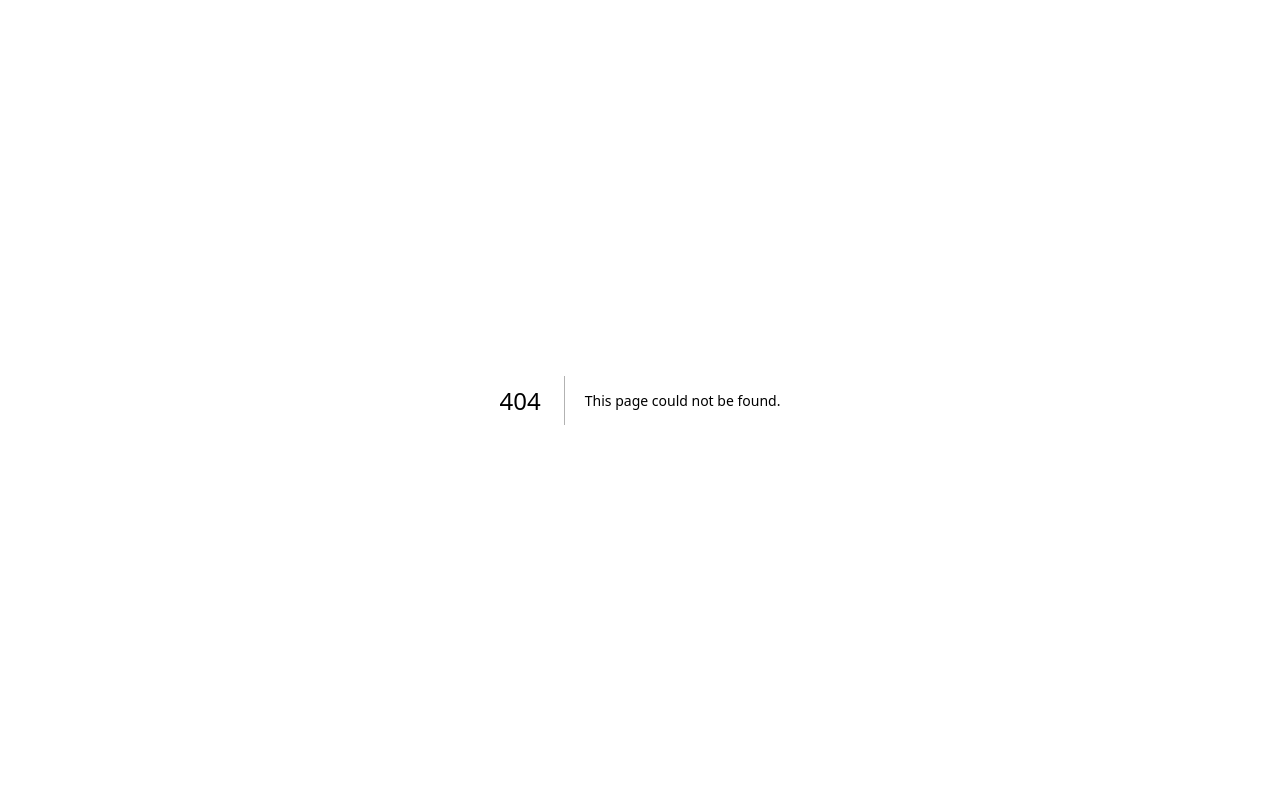
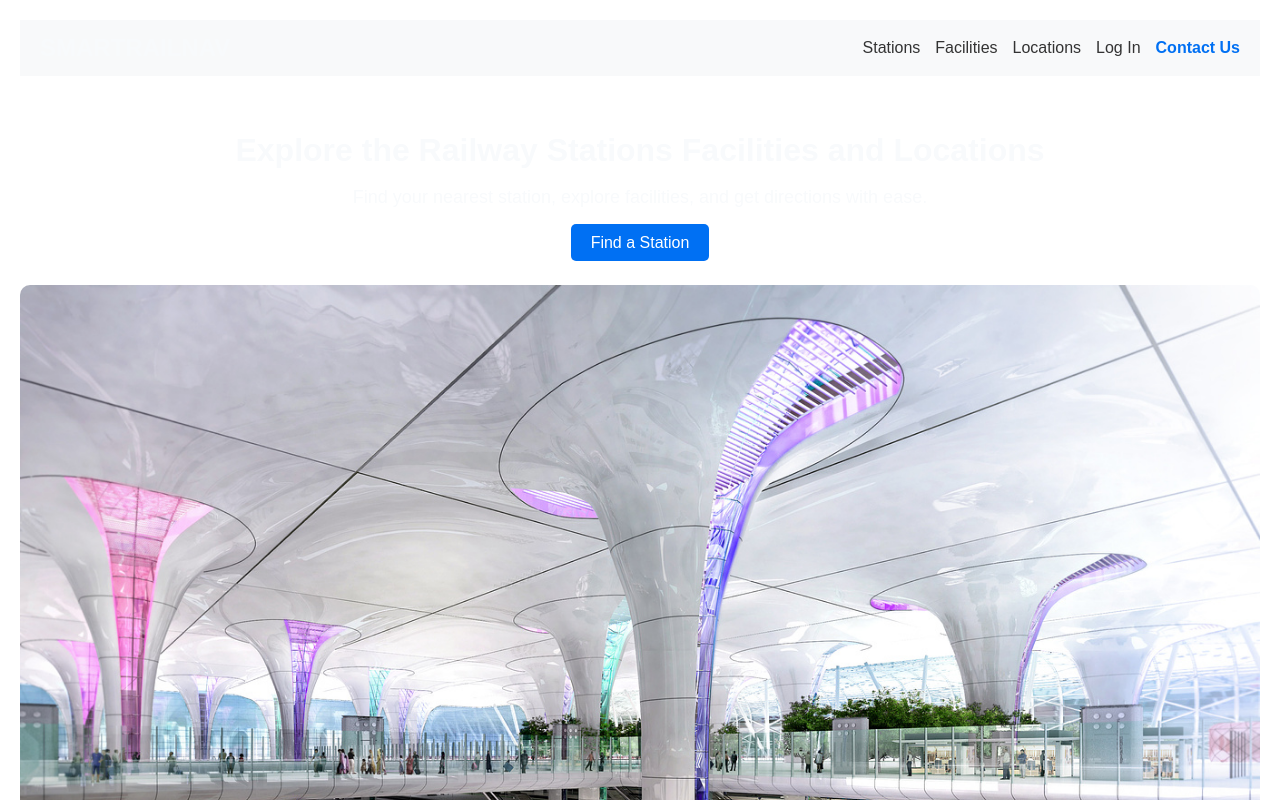
Before and after one commit to SriSruthi-T/rail4-app, a Next.js app: page / in a window 1280 px wide. Before the commit this address had no page. Shown: the top 800 px of the page. Built offline with nearby package versions, Linux system fonts and the light colour scheme.

Commit message:
rail4-app

```diff
--- /dev/null
+++ b/src/pages/index.js
@@ -0,0 +1,48 @@
+// pages/index.js
+import Image from 'next/image';
+import Link from 'next/link';
+
+export default function Home() {
+  return (
+    <div style={styles.page}>
+      <header style={styles.header}>
+        <div style={styles.navContainer}>
+          <div style={styles.logo}>SMARTRAILNAV</div>
+          <nav style={styles.nav}>
+            <Link href="/stations" style={styles.navLink}>Stations</Link>
+             <Link href="/facilities" style={styles.navLink}>Facilities</Link>
+             <Link href="/locations" style={styles.navLink}>Locations</Link>
+             <Link href="/login" style={styles.navLink}>Log In</Link>
+             <a href="#contact" style={styles.ctaNav}>Contact Us</a>
+          </nav>
+
+        </div>
+      </header>
+
+      <main style={styles.main}>
+        <h1 style={styles.title}>Explore the Railway Stations Facilities and Locations</h1>
+        <p style={styles.subtitle}>Find your nearest station, explore facilities, and get directions with ease.</p>
+        <Link href="/stations" style={styles.button}>Find a Station</Link>
+        <div style={styles.imageWrapper}>
+          <Image src="/rail4.jpg" alt="Train Station" width={1000} height={500} style={styles.image} />
+        </div>
+      </main>
+    </div>
+  );
+}
+
+const styles = {
+  page: { fontFamily: 'Arial, sans-serif', padding: 20 },
+  header: { backgroundColor: '#f8f9fa', padding: '10px 0' },
+  navContainer: { display: 'flex', justifyContent: 'space-between', alignItems: 'center' },
+  logo: { fontSize: 24, fontWeight: 'bold', marginLeft: 20 },
+  nav: { display: 'flex', gap: '15px', marginRight: 20 },
+  navLink: { textDecoration: 'none', color: '#333' },
+  ctaNav: { textDecoration: 'none', color: '#0070f3', fontWeight: 'bold' },
+  main: { textAlign: 'center', marginTop: 50 },
+  title: { fontSize: 32, fontWeight: 'bold' },
+  subtitle: { fontSize: 18, margin: '10px 0 20px' },
+  button: { backgroundColor: '#0070f3', color: '#fff', padding: '10px 20px', borderRadius: 5, textDecoration: 'none' },
+  imageWrapper: { marginTop: 30 },
+  image: { borderRadius: 10, width: '100%', height: 'auto' }
+};
```
Also changed, not shown: src/components/Home.js (renamed from src/components/index.js, +7 -7 lines), src/components/Login.js (+21 -42 lines), src/pages/login.js (added, +59 -0 lines).
